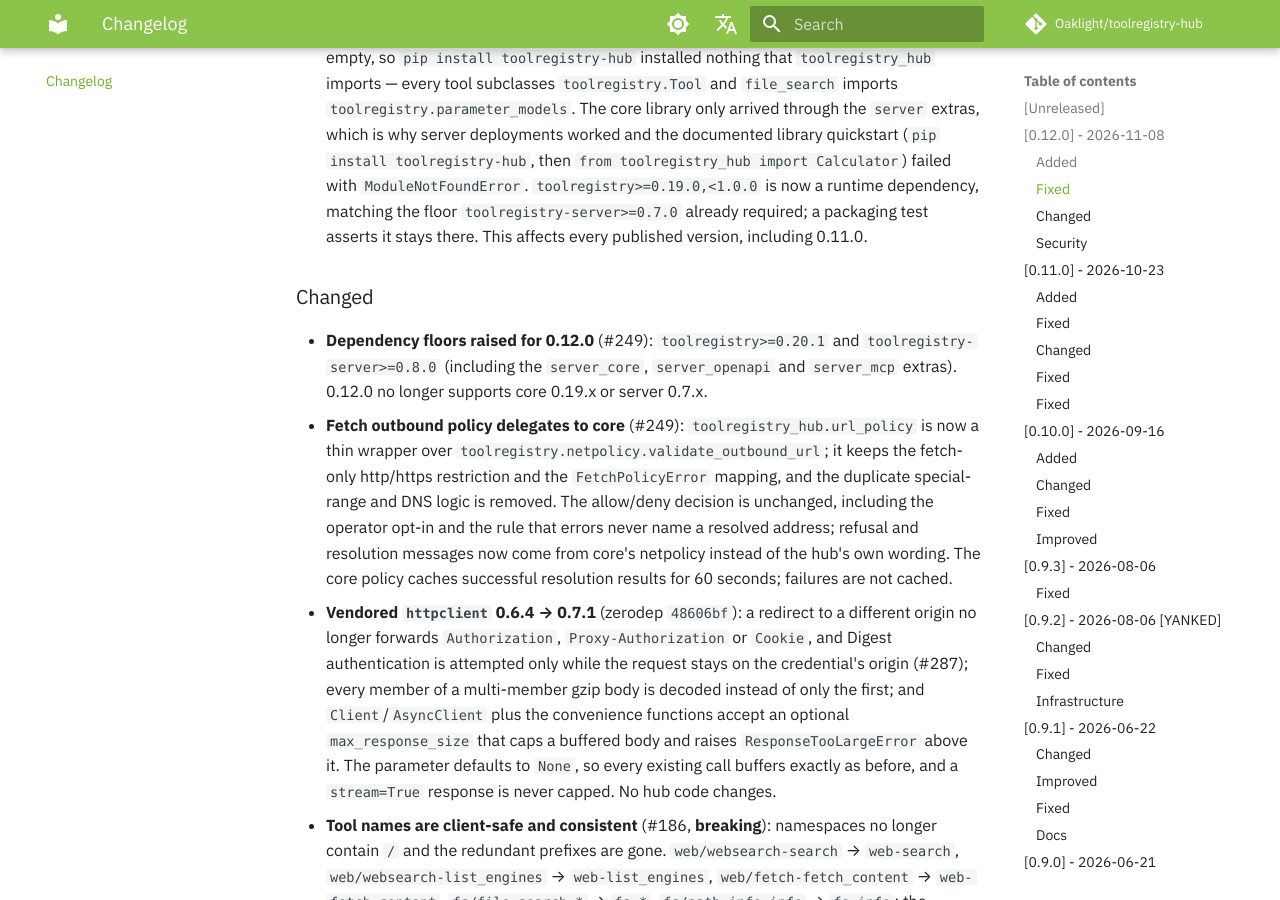
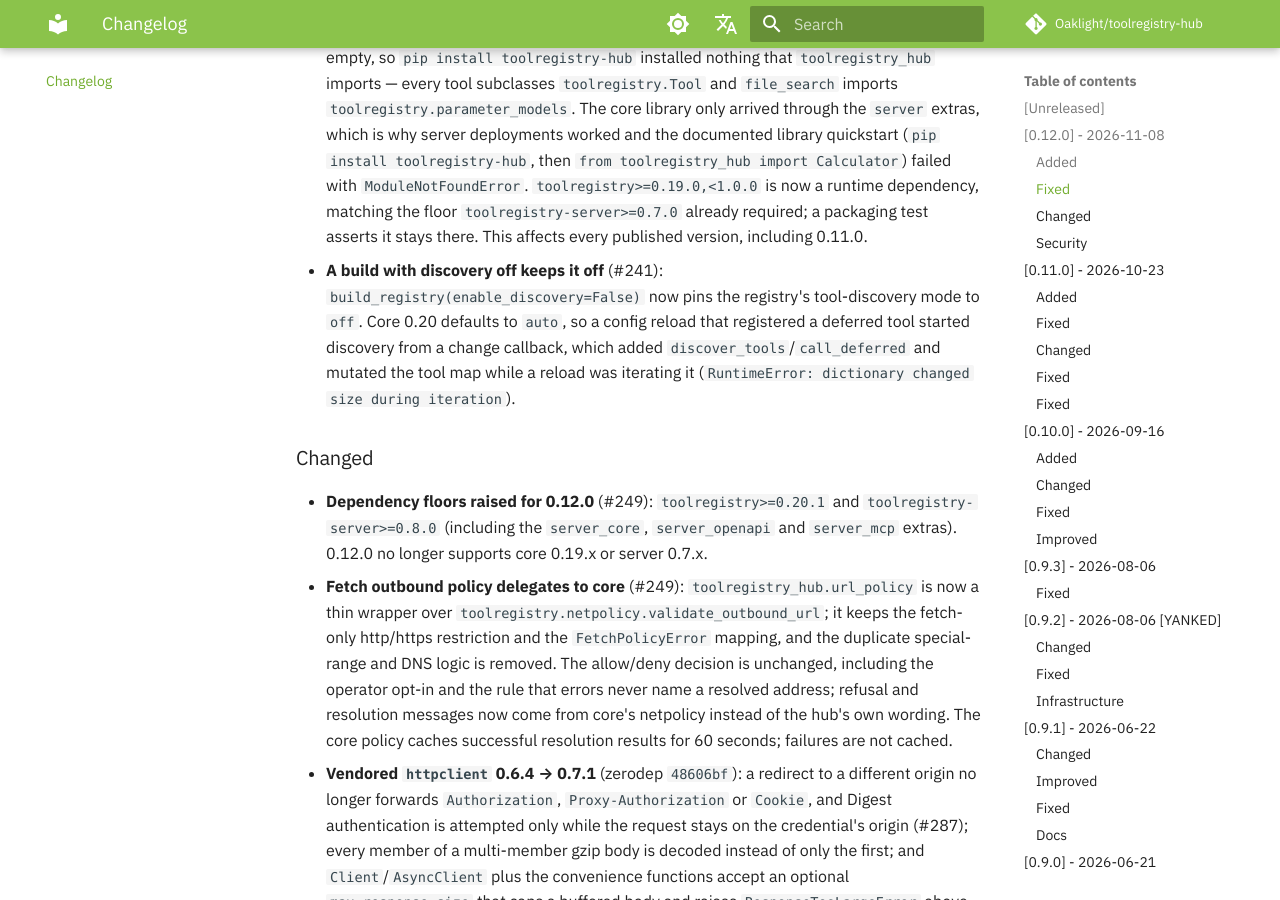
Before and after one commit to Oaklight/toolregistry-hub, an MkDocs documentation site: the page built from docs/changelog.md, in a window 1280 px wide and 900 px high, scrolled down 1493 px. Built offline with MkDocs 1.6.1 and Material for MkDocs 9.7.7, drawn with Linux system fonts in a browser that asks for light colours; some web fonts are replaced; comment, search, counter and statistics services are not loaded.

Commit message:
docs(changelog): record the discovery-off build fix in 0.12.0

```diff
--- a/docs/changelog.md
+++ b/docs/changelog.md
@@ -27,6 +27,7 @@ The format is based on [Keep a Changelog](https://keepachangelog.com/en/1.1.0/),
 - **Hub metadata defaults reset admin-panel edits on every reload** (#232): `apply_hub_overrides` replayed `_TOOL_METADATA` over the whole registry on every applied diff, so a change to `tags`, `defer`, `title`, `search_hint` or an execution hint made from the admin panel was silently undone by the next unrelated config change. `reload_registry` now passes the names it registered to `on_reload`, and the callback annotates only those tools. Tools that already existed keep their current values; a tool registered by the reload still gets the Hub defaults, and the file's `tool_metadata` still wins afterwards.
 - **A zero-tool source is no longer re-registered on every reload** (#233): an empty name set meant an excluded source, a failed registration, or a successful registration that produced no tools, so the diff treated all three as needing registration and an MCP server that advertises no tools reconnected on every unrelated config change. A per-source status now records `applied`, `excluded` or `failed`: an applied source with no tools is left alone, a failed one retries, and an excluded one registers once it enters scope.
 - **The bare install now pulls the core library** (#226, #225): `[project].dependencies` was empty, so `pip install toolregistry-hub` installed nothing that `toolregistry_hub` imports — every tool subclasses `toolregistry.Tool` and `file_search` imports `toolregistry.parameter_models`. The core library only arrived through the `server` extras, which is why server deployments worked and the documented library quickstart (`pip install toolregistry-hub`, then `from toolregistry_hub import Calculator`) failed with `ModuleNotFoundError`. `toolregistry>=0.19.0,<1.0.0` is now a runtime dependency, matching the floor `toolregistry-server>=0.7.0` already required; a packaging test asserts it stays there. This affects every published version, including 0.11.0.
+- **A build with discovery off keeps it off** (#241): `build_registry(enable_discovery=False)` now pins the registry's tool-discovery mode to `off`. Core 0.20 defaults to `auto`, so a config reload that registered a deferred tool started discovery from a change callback, which added `discover_tools`/`call_deferred` and mutated the tool map while a reload was iterating it (`RuntimeError: dictionary changed size during iteration`).
 
 ### Changed
 
```
